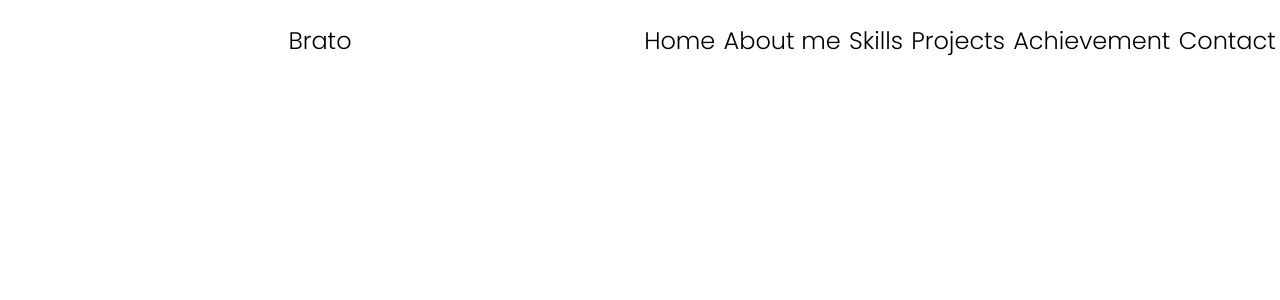
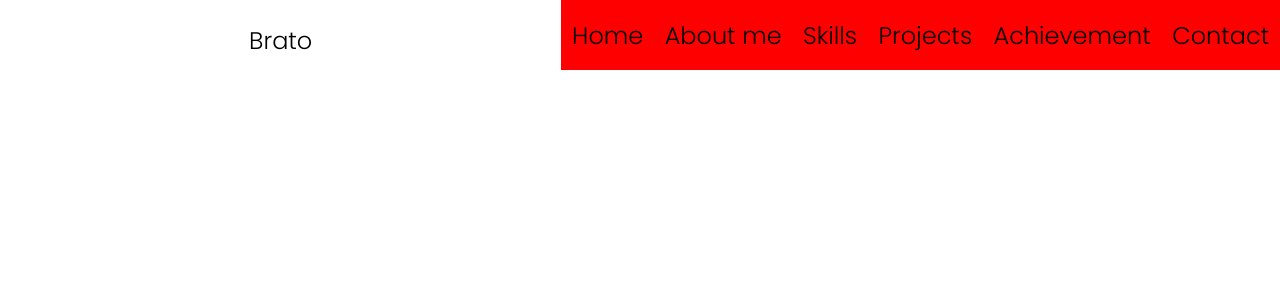
Before and after one commit to duchoaang/portfolio, a React (Vite) app: page /card in a window 1280 px wide. Shown: the top 300 px of the page. Built offline with nearby package versions, Linux system fonts and the light colour scheme.

Commit message:
update reponsive website

```diff
--- a/src/App.css
+++ b/src/App.css
@@ -45,9 +45,8 @@ a {
     margin-bottom  : 50px;
 }
 
-.element-wrapper {
-    /* background-color: red; */
-    /* transform: translateX(100px); */
+/* .element-wrapper {
+
     opacity   : 0;
     transition: 0.7s ease-out;
 }
@@ -55,4 +54,34 @@ a {
 .element-wrapper.show {
     transform: translateX(50px);
     opacity  : 1;
+} *//* src/App.css */
+
+.container {
+  width: 100%;
+  padding: 0 15px;
+  margin: 0 auto;
 }
+
+@media (min-width: 576px) {
+  .container {
+    max-width: 540px;
+  }
+}
+
+@media (min-width: 768px) {
+  .container {
+    max-width: 720px;
+  }
+}
+
+@media (min-width: 992px) {
+  .container {
+    max-width: 960px;
+  }
+}
+
+@media (min-width: 1200px) {
+  .container {
+    max-width: 1140px;
+  }
+}
--- /dev/null
+++ b/src/components/Layout/DefaultLayout/Header/Header.css
@@ -0,0 +1,6 @@
+
+@media (min-width: 576px) {
+    .container {
+      max-width: 540px;
+    }
+  }
--- a/src/components/Layout/DefaultLayout/Header/index.jsx
+++ b/src/components/Layout/DefaultLayout/Header/index.jsx
@@ -1,4 +1,5 @@
 import styled from "styled-components";
+import './Header.css'
 
 const Header = () => {
   return (
@@ -11,7 +12,7 @@ const Header = () => {
           <StyleUlRight>
             <li>Home</li>
             <li><a href="#aboutme">About me</a></li>
-            <li ><a href="#skills">Skills</a></li>
+            <li><a href="#skills">Skills</a></li>
             <li><a href="#project">Projects</a></li>
             <li><a href="#achievement">Achievement</a></li>
             <li><a href="#contact">Contact</a></li>
@@ -28,24 +29,49 @@ const StyleNavHeader = styled.nav`
   display: flex;
   width: 100%;
   height: 80px;
+
+  @media (max-width: 768px) {
+    flex-direction: column;
+    align-items: center;
+    height: auto;
+  }
 `;
+
 const StyleUlLeft = styled.ul`
   display: flex;
   justify-content: center;
   width: 50%;
+  align-items: center;
 
-  align-items: center;
+  @media (max-width: 768px) {
+    width: 100%;
+    margin-bottom: 10px;
+  }
+
+  @media (min-width: 1000px) and (max-width: 1600px) {
+    width: 1000px;
+  }
 `;
+
 const StyleUlRight = styled.ul`
   display: flex;
-  width: 50%;
+  width: 100%;
   justify-content: space-around;
   align-items: center;
+  @media (min-width: 1200px) and (max-width: 1600px) {
+    width: 100%;
+    margin-bottom: 10px;
+    background-color:red;
+  }
+  @media (min-width: 600px) and (max-width: 1200px){
+    display: none;
+  }
+
   li {
     cursor: pointer;
     position: relative;
+  }
 
-  }
   li:after {
     content: "";
     position: absolute;
@@ -57,8 +83,14 @@ const StyleUlRight = styled.ul`
     transition: 0.3s;
     transform: translateX(-50%);
   }
+
   li:hover:after {
     width: 100%;
+  }
+
+  @media (max-width: 768px) {
+    width: 100%;
+    justify-content: space-between;
   }
 `;
 
--- a/src/pages/AboutMe/index.jsx
+++ b/src/pages/AboutMe/index.jsx
@@ -60,14 +60,13 @@ function AboutMe() {
                 <a
                   href="https://www.canva.com/design/DAFuRMak9l8/81-9QJ1cnF2Qz8nfZ7L4Sg/view?utm_content=DAFuRMak9l8&utm_campaign=designshare&utm_medium=link&utm_source=publishsharelink"
                   target="_blank"
-
                 >
                   <ButtonLeft>See my CV</ButtonLeft>
                 </a>
-               <a
-                  href="https://github.com/duchoaang"
-                  target="_blank"
-                  > <ButtonRight>View my Github</ButtonRight></a>
+                <a href="https://github.com/duchoaang" target="_blank">
+                  {" "}
+                  <ButtonRight>View my Github</ButtonRight>
+                </a>
               </ButtonWrapper>
             </ItemWrapper>
           </IntroduceBookRight>
@@ -99,6 +98,18 @@ const IntroduceBookWrapper = styled.div`
   min-height: 800px;
 
   box-shadow: 0 0 20px -2px #1f2235;
+
+  @media (min-width: 1200px) and (max-width: 1600px) {
+    width: 80%;
+
+    min-height: 870px;
+  }
+  @media (min-width: 600px) and (max-width: 1200px){
+    width: 80%;
+
+    min-height: 870px;
+  }
+
 `;
 const IntroduceBookLeft = styled.div`
   background-color: blue;
@@ -129,8 +140,8 @@ const ButtonWrapper = styled.div`
   justify-content: space-around;
   button {
     width: 100%;
-    padding-left:25px;
-    padding-right:25px;
+    padding-left: 25px;
+    padding-right: 25px;
     border-radius: 25px;
     outline: none;
     border: none;
--- a/src/pages/Home/index.jsx
+++ b/src/pages/Home/index.jsx
@@ -24,23 +24,23 @@ const Home = () => {
     };
   }, []);
 
-  useEffect(() => {
-    const cards = document.querySelectorAll(".element-wrapper");
-  const observer = new IntersectionObserver(
-    (entries) => {
-      entries.forEach((entry) => {
-        entry.target.classList.toggle("show", entry.isIntersecting);
-      });
+  // useEffect(() => {
+  //   const cards = document.querySelectorAll(".element-wrapper");
+  // const observer = new IntersectionObserver(
+  //   (entries) => {
+  //     entries.forEach((entry) => {
+  //       entry.target.classList.toggle("show", entry.isIntersecting);
+  //     });
 
-    },
-    { threshold: 0.5 }
-  );
+  //   },
+  //   { threshold: 0.5 }
+  // );
 
-  cards.forEach((card) => {
-    observer.observe(card);
-  });
+  // cards.forEach((card) => {
+  //   observer.observe(card);
+  // });
 
-  }, []);
+  // }, []);
 
 
   return (
--- a/src/pages/Projects/Card.css
+++ b/src/pages/Projects/Card.css
@@ -1,7 +1,7 @@
 /* Card.css */
 .card {
-    width: 30%;
-    height: 700px;
+    width: 34%;
+    height: 600px;
     perspective: 1000px;
     transition: transform 0.6s;
     transform-style: preserve-3d;
--- a/src/pages/Projects/index.jsx
+++ b/src/pages/Projects/index.jsx
@@ -5,6 +5,7 @@ import cardDessertation from "../../assets/dissertation.jpg";
 import learningSystem from "../../assets/learningSystem.jpg";
 import documents from "../../assets/documents.png";
 import legal from "../../assets/project_1.jpg";
+
 const ProjectInfo = [
   {
     img: legal,
```
